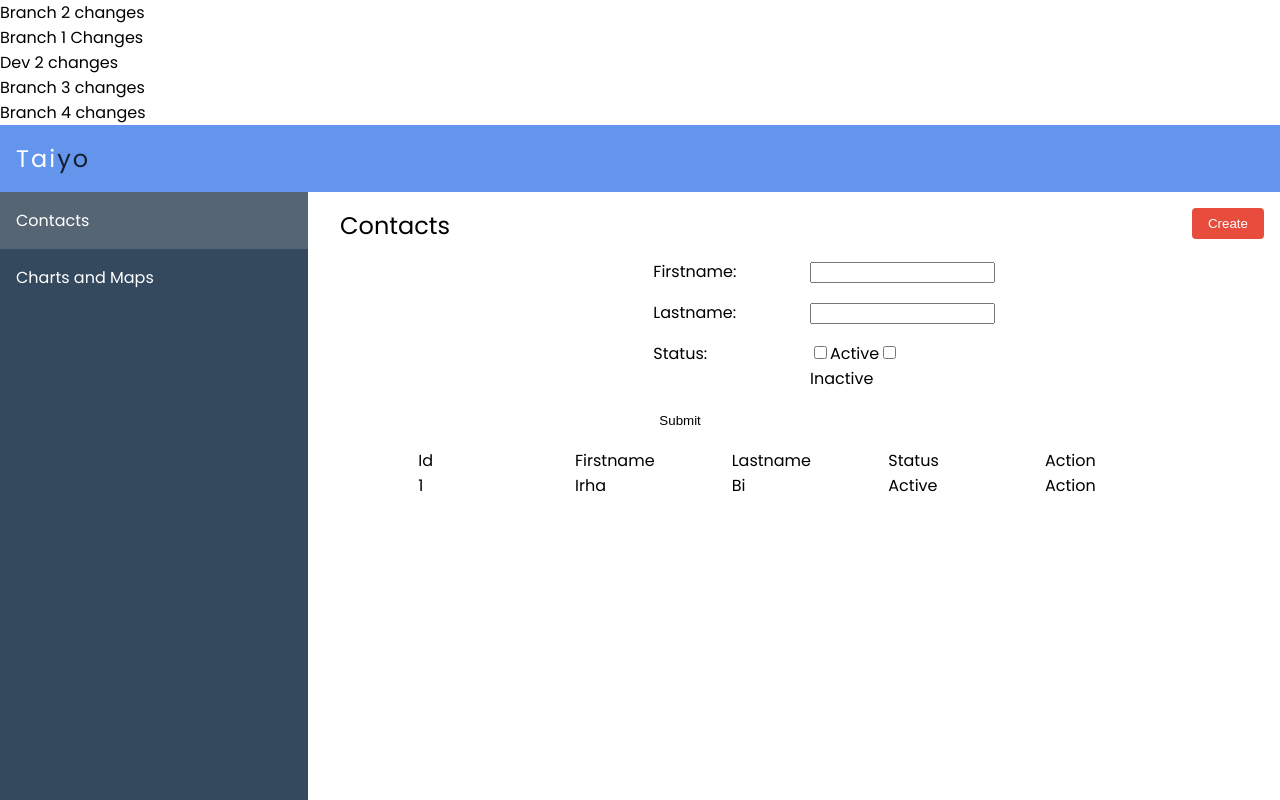
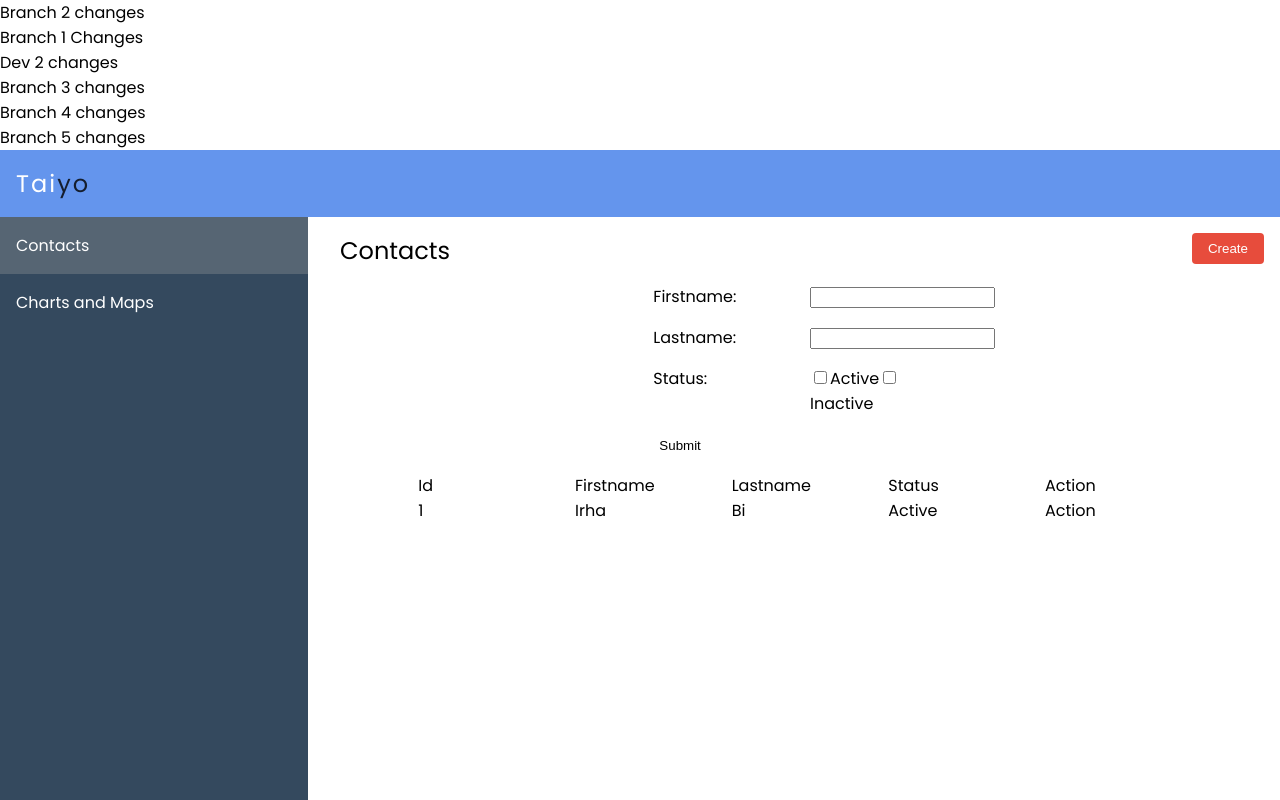
Before and after one commit to danishwebindia/Taiyo-Angular-Material, an Angular app: page / in a window 1280 px wide. Shown: the top 800 px of the page. Built offline with nearby package versions, Linux system fonts and the light colour scheme.

Commit message:
commit message 3

```diff
--- a/src/app/app.component.html
+++ b/src/app/app.component.html
@@ -13,6 +13,9 @@
 <div>
     Branch 4 changes
 </div>
+<div>
+    Branch 5 changes
+</div>
 <app-header></app-header>
 <div class="grid-container">
     <div class="grid-column col-3"><app-side-navigation></app-side-navigation></div>
```
